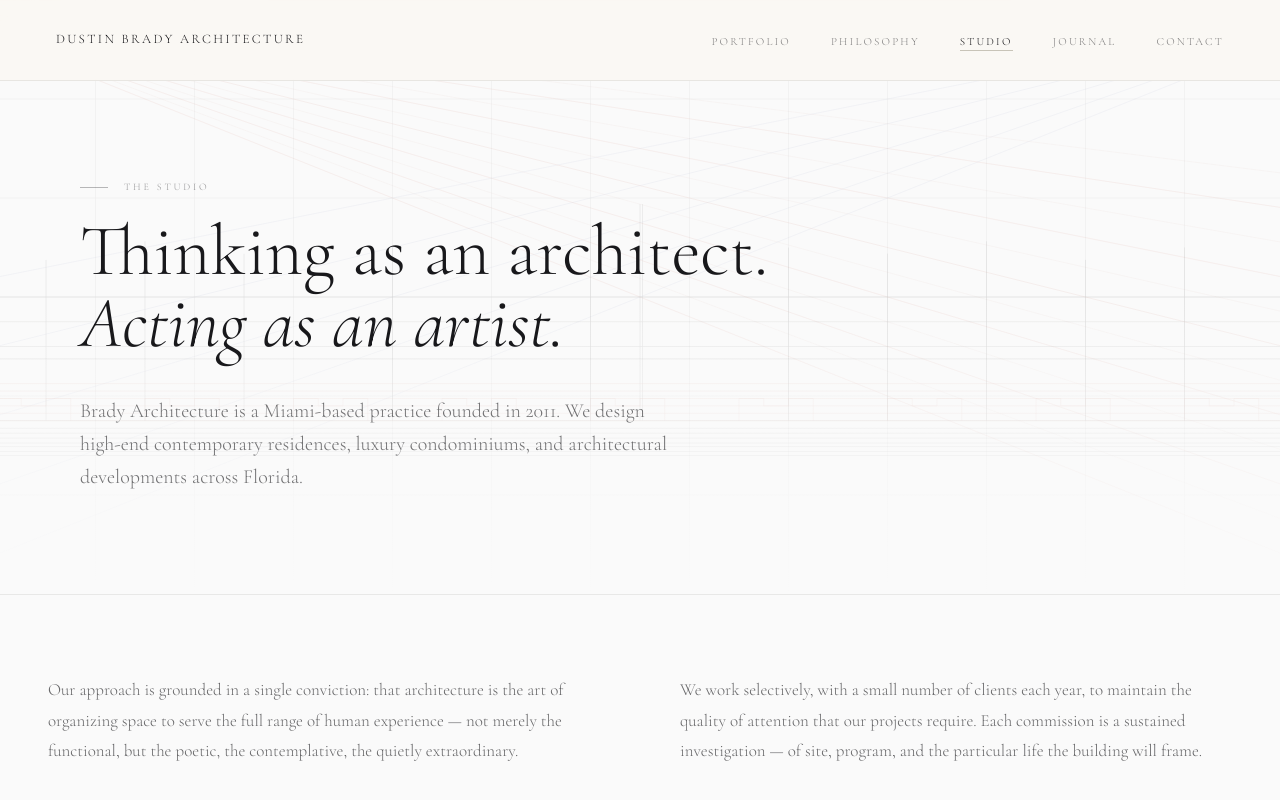
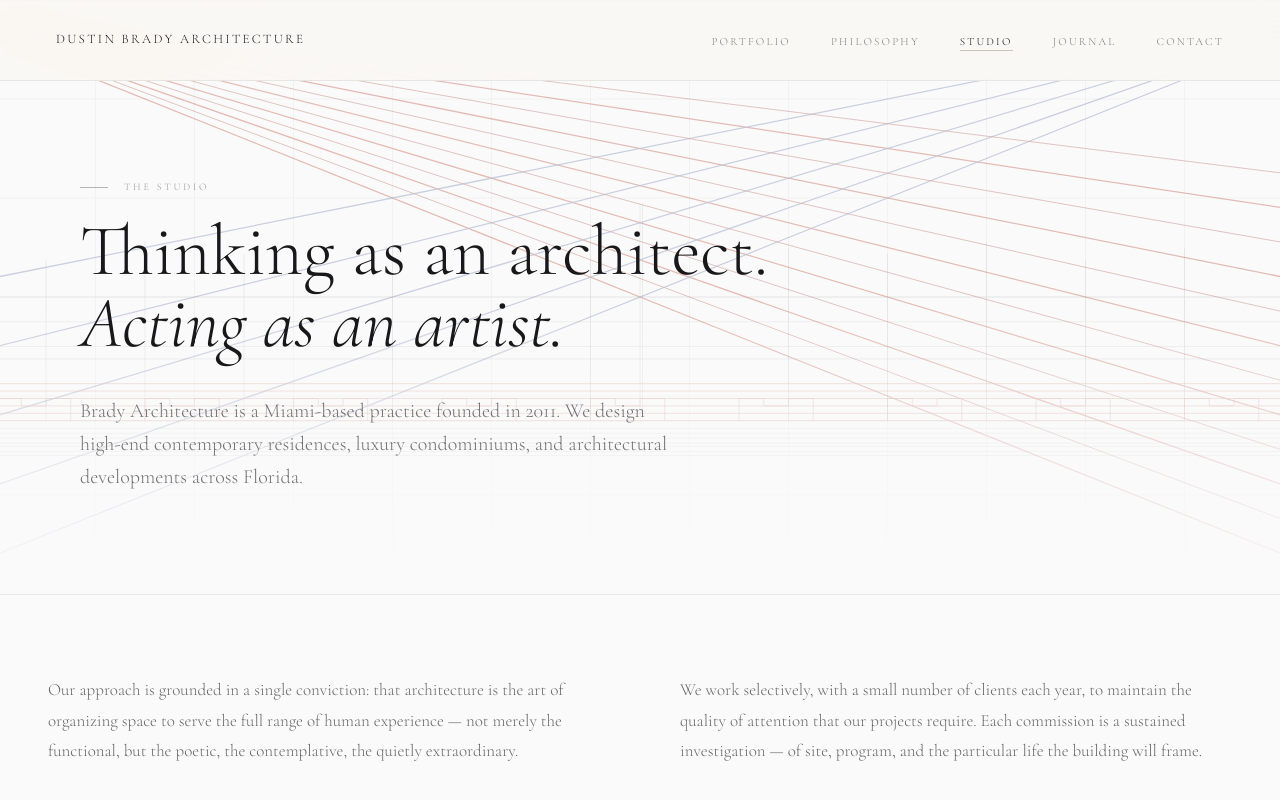
Before and after one commit to marcuslucas/architect-portfolio, a Next.js app: page /studio in a window 1280 px wide. Shown: the top 800 px of the page. Built offline with nearby package versions, Linux system fonts and the light colour scheme.

Commit message:
feat: boost InsleyGrid elevation variant color intensity
Co-Authored-By: Claude Sonnet 4.6 <noreply@anthropic.com>

```diff
--- a/src/components/ui/InsleyGrid.tsx
+++ b/src/components/ui/InsleyGrid.tsx
@@ -27,34 +27,34 @@ export default function InsleyGrid({
     return (
       <svg style={svgStyle} viewBox="0 0 1200 480" preserveAspectRatio="xMidYMid slice" xmlns="http://www.w3.org/2000/svg">
         {/* Diagonal ray fans from upper left — warm terracotta */}
-        <g opacity="0.28">
-          <line x1="0" y1="0" x2="1200" y2="480" stroke="#c87060" strokeWidth="0.5"/>
-          <line x1="0" y1="0" x2="1200" y2="420" stroke="#c87060" strokeWidth="0.5"/>
-          <line x1="0" y1="0" x2="1200" y2="360" stroke="#c87060" strokeWidth="0.5"/>
-          <line x1="0" y1="0" x2="1200" y2="300" stroke="#c87060" strokeWidth="0.5"/>
-          <line x1="0" y1="0" x2="1200" y2="240" stroke="#c87060" strokeWidth="0.5"/>
-          <line x1="0" y1="0" x2="1200" y2="180" stroke="#c87060" strokeWidth="0.5"/>
-          <line x1="0" y1="0" x2="1100" y2="0" stroke="#c87060" strokeWidth="0.5"/>
+        <g opacity="0.90">
+          <line x1="0" y1="0" x2="1200" y2="480" stroke="#c87060" strokeWidth="1.0"/>
+          <line x1="0" y1="0" x2="1200" y2="420" stroke="#c87060" strokeWidth="1.0"/>
+          <line x1="0" y1="0" x2="1200" y2="360" stroke="#c87060" strokeWidth="1.0"/>
+          <line x1="0" y1="0" x2="1200" y2="300" stroke="#c87060" strokeWidth="1.0"/>
+          <line x1="0" y1="0" x2="1200" y2="240" stroke="#c87060" strokeWidth="1.0"/>
+          <line x1="0" y1="0" x2="1200" y2="180" stroke="#c87060" strokeWidth="1.0"/>
+          <line x1="0" y1="0" x2="1100" y2="0" stroke="#c87060" strokeWidth="1.0"/>
           <line x1="0" y1="0" x2="900" y2="0" stroke="#c87060" strokeWidth="0.4"/>
         </g>
         {/* Diagonal rays from upper right — cool blue */}
-        <g opacity="0.22">
-          <line x1="1200" y1="0" x2="0" y2="480" stroke="#8090b8" strokeWidth="0.5"/>
-          <line x1="1200" y1="0" x2="0" y2="420" stroke="#8090b8" strokeWidth="0.5"/>
-          <line x1="1200" y1="0" x2="0" y2="360" stroke="#8090b8" strokeWidth="0.5"/>
-          <line x1="1200" y1="0" x2="0" y2="300" stroke="#8090b8" strokeWidth="0.5"/>
-          <line x1="1200" y1="0" x2="0" y2="240" stroke="#8090b8" strokeWidth="0.5"/>
-          <line x1="1200" y1="0" x2="100" y2="0" stroke="#8090b8" strokeWidth="0.4"/>
-          <line x1="1200" y1="0" x2="300" y2="0" stroke="#8090b8" strokeWidth="0.4"/>
+        <g opacity="0.80">
+          <line x1="1200" y1="0" x2="0" y2="480" stroke="#8090b8" strokeWidth="1.0"/>
+          <line x1="1200" y1="0" x2="0" y2="420" stroke="#8090b8" strokeWidth="1.0"/>
+          <line x1="1200" y1="0" x2="0" y2="360" stroke="#8090b8" strokeWidth="1.0"/>
+          <line x1="1200" y1="0" x2="0" y2="300" stroke="#8090b8" strokeWidth="1.0"/>
+          <line x1="1200" y1="0" x2="0" y2="240" stroke="#8090b8" strokeWidth="1.0"/>
+          <line x1="1200" y1="0" x2="100" y2="0" stroke="#8090b8" strokeWidth="0.8"/>
+          <line x1="1200" y1="0" x2="300" y2="0" stroke="#8090b8" strokeWidth="0.8"/>
         </g>
         {/* Denser fan lines — terracotta */}
-        <g opacity="0.15">
-          <line x1="0" y1="0" x2="1200" y2="450" stroke="#b06050" strokeWidth="0.4"/>
-          <line x1="0" y1="0" x2="1200" y2="390" stroke="#b06050" strokeWidth="0.4"/>
-          <line x1="0" y1="0" x2="1200" y2="330" stroke="#b06050" strokeWidth="0.4"/>
-          <line x1="0" y1="0" x2="1200" y2="270" stroke="#b06050" strokeWidth="0.4"/>
-          <line x1="0" y1="0" x2="1200" y2="210" stroke="#b06050" strokeWidth="0.4"/>
-          <line x1="0" y1="0" x2="1200" y2="150" stroke="#b06050" strokeWidth="0.4"/>
+        <g opacity="0.70">
+          <line x1="0" y1="0" x2="1200" y2="450" stroke="#b06050" strokeWidth="0.8"/>
+          <line x1="0" y1="0" x2="1200" y2="390" stroke="#b06050" strokeWidth="0.8"/>
+          <line x1="0" y1="0" x2="1200" y2="330" stroke="#b06050" strokeWidth="0.8"/>
+          <line x1="0" y1="0" x2="1200" y2="270" stroke="#b06050" strokeWidth="0.8"/>
+          <line x1="0" y1="0" x2="1200" y2="210" stroke="#b06050" strokeWidth="0.8"/>
+          <line x1="0" y1="0" x2="1200" y2="150" stroke="#b06050" strokeWidth="0.8"/>
         </g>
         {/* Orthogonal background grid */}
         <g opacity="0.11">
@@ -79,11 +79,11 @@ export default function InsleyGrid({
           <line x1="0" y1="280" x2="1200" y2="280"/>
         </g>
         {/* Terracotta crosshatch band */}
-        <g opacity="0.26">
+        <g opacity="0.85">
           {[310,316,322,328,334,340].map(y => <line key={y} x1="0" y1={y} x2="1200" y2={y} stroke="#c07060" strokeWidth="0.5"/>)}
         </g>
         {/* Stepped bracket forms */}
-        <g opacity="0.22" fill="none" stroke="#c07060" strokeWidth="0.5">
+        <g opacity="0.80" fill="none" stroke="#c07060" strokeWidth="0.5">
           <path d="M80,340 L80,322 L100,322 L100,328 L120,328 L120,322 L140,322 L140,340"/>
           <path d="M200,340 L200,322 L220,322 L220,328 L240,328 L240,322 L260,322 L260,340"/>
           <path d="M320,340 L320,322 L340,322 L340,328 L360,328 L360,322 L380,322 L380,340"/>
```
